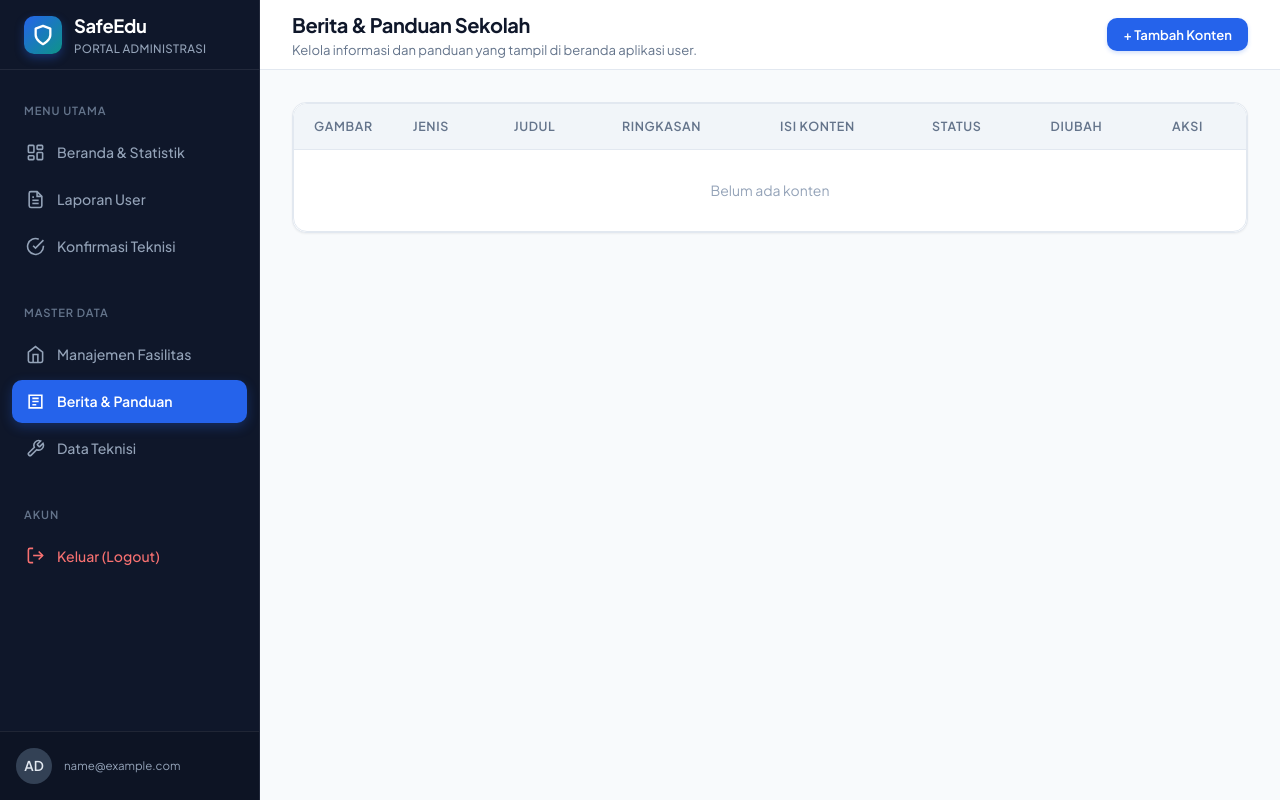
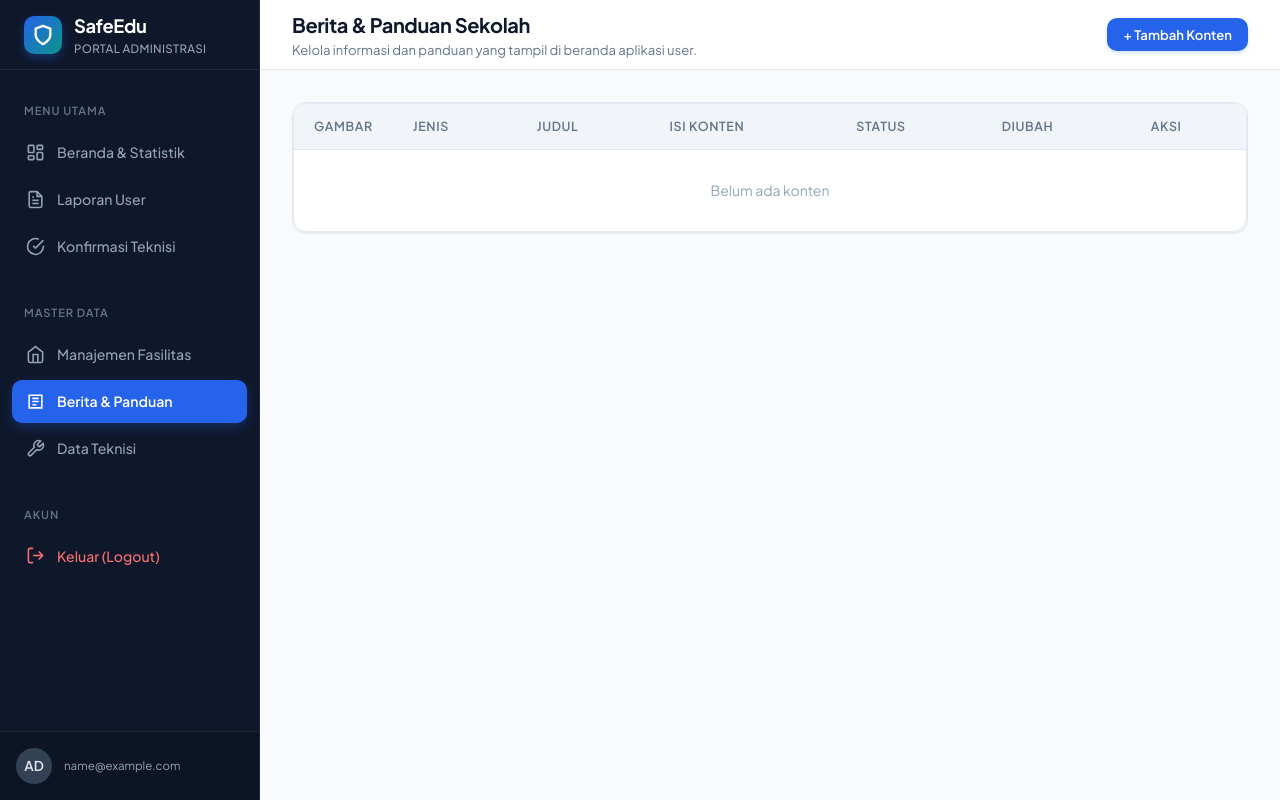
Before and after one commit to AdiPutra3421/SafeEdu, a Laravel app: page /konten-sekolah in a window 1280 px wide. Run offline with Laravel 12, Linux system fonts and the light colour scheme; the visitor is signed in with stand-in values (Sample User, id 1); data that the repository does not hold is empty.

Commit message:
menghapus ringkasan admin berita & panduan

```diff
--- a/admin/resources/views/konten-sekolah.blade.php
+++ b/admin/resources/views/konten-sekolah.blade.php
@@ -22,7 +22,6 @@
             <th style="width:70px;">Gambar</th>
             <th>Jenis</th>
             <th>Judul</th>
-            <th>Ringkasan</th>
             <th>Isi Konten</th>
             <th>Status</th>
             <th>Diubah</th>
@@ -67,11 +66,6 @@
           </div>
         </div>
         <div class="form-group">
-          <label class="form-label" for="content-summary">Ringkasan</label>
-          <textarea id="content-summary" class="form-control" rows="2" maxlength="300"></textarea>
-          <small style="color:var(--text-muted);">Tulis gambaran singkat, bukan salinan seluruh isi.</small>
-        </div>
-        <div class="form-group">
           <label class="form-label" for="content-body">Isi Konten *</label>
           <textarea id="content-body" class="form-control" rows="7" required></textarea>
           <small style="color:var(--text-muted);">Minimal 50 karakter. Jangan masukkan kode atau script.</small>
@@ -106,7 +100,7 @@
   function renderContent() {
     const tbody = document.getElementById('content-table-body');
     if (!contentData.length) {
-      tbody.innerHTML = '<tr><td colspan="8" style="text-align:center;padding:30px;color:#94a3b8">Belum ada konten</td></tr>';
+      tbody.innerHTML = '<tr><td colspan="7" style="text-align:center;padding:30px;color:#94a3b8">Belum ada konten</td></tr>';
       return;
     }
     const escapeHtml = value => String(value ?? '').replace(/[&<>"']/g, character => ({
@@ -126,7 +120,6 @@
         </td>
         <td><span class="badge ${item.tipe === 'berita' ? 'badge-facility' : 'badge-ethics'}">${item.tipe === 'berita' ? 'Berita' : 'Panduan'}</span></td>
         <td style="font-weight:600;color:var(--text-main)">${escapeHtml(item.judul)}</td>
-        <td style="font-size:.82rem;color:var(--text-muted)">${escapeHtml(item.ringkasan || '-')}</td>
         <td style="font-size:.82rem;color:var(--text-muted);min-width:240px;max-width:420px;"><div style="white-space:pre-wrap;max-height:120px;overflow:auto;">${escapeHtml(item.isi)}</div></td>
         <td><span class="badge ${item.aktif ? 'badge-resolved' : 'badge-ethics'}">${item.aktif ? 'Tampil' : 'Disembunyikan'}</span></td>
         <td style="font-size:.8rem;color:var(--text-muted)">${new Date(item.updated_at).toLocaleDateString('id-ID')}</td>
@@ -142,12 +135,9 @@
   function updateContentRequirements() {
     const isBerita = document.getElementById('content-type').value === 'berita';
     const title = document.getElementById('content-title');
-    const summary = document.getElementById('content-summary');
     const body = document.getElementById('content-body');
 
     title.minLength = isBerita ? 10 : 1;
-    summary.minLength = isBerita ? 20 : 0;
-    summary.maxLength = isBerita ? 300 : 500;
     body.minLength = isBerita ? 50 : 1;
   }
 
@@ -222,7 +212,6 @@
       document.getElementById('content-id').value = item.id;
       document.getElementById('content-type').value = item.tipe;
       document.getElementById('content-title').value = item.judul;
-      document.getElementById('content-summary').value = item.ringkasan || '';
       document.getElementById('content-body').value = item.isi;
       document.getElementById('content-active').checked = !!item.aktif;
 
@@ -255,7 +244,6 @@
     const formData = new FormData();
     formData.append('tipe', document.getElementById('content-type').value);
     formData.append('judul', document.getElementById('content-title').value);
-    formData.append('ringkasan', document.getElementById('content-summary').value);
     formData.append('isi', document.getElementById('content-body').value);
     formData.append('aktif', document.getElementById('content-active').checked ? '1' : '0');
 
```
